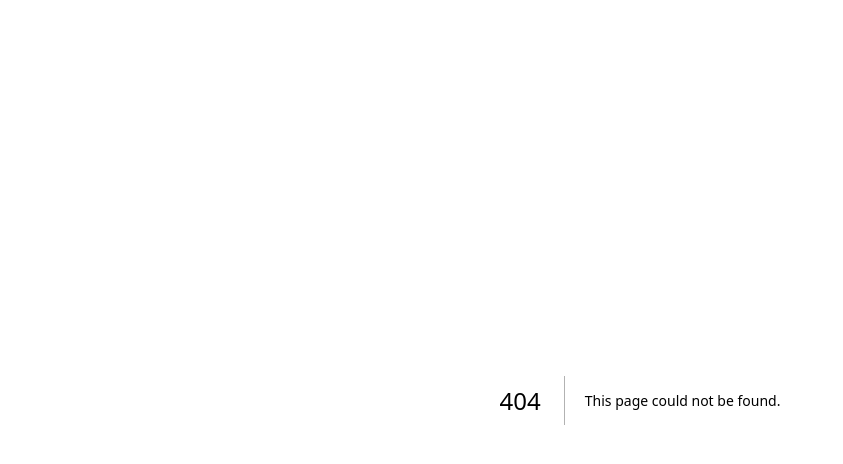
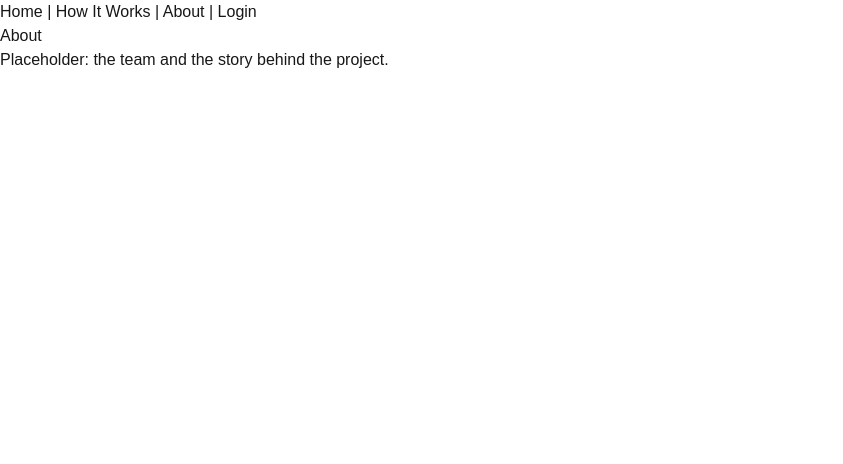
Before and after one commit to ProBracket/Capstone_Project, a Next.js app: page /about in a window 1280 px wide. Before the commit this address had no page. Shown: the top 464 px of the page, without its empty margins (0-843 px from the left). Built offline with nearby package versions, Linux system fonts and the light colour scheme.

Commit message:
Add homepage, persistent navbar, and About/How It Works placeholders

```diff
--- /dev/null
+++ b/app/about/page.tsx
@@ -0,0 +1,8 @@
+export default function About() {
+  return (
+    <main>
+      <h1>About</h1>
+      <p>Placeholder: the team and the story behind the project.</p>
+    </main>
+  );
+}
--- /dev/null
+++ b/app/homepage/page.tsx
@@ -0,0 +1,8 @@
+export default function Homepage() {
+  return (
+    <main>
+      <h1>Voice AI</h1>
+      <p>A voice-based learning companion for kids, with tools for parents to follow their progress.</p>
+    </main>
+  );
+}
--- /dev/null
+++ b/app/how-it-works/page.tsx
@@ -0,0 +1,8 @@
+export default function HowItWorks() {
+  return (
+    <main>
+      <h1>How It Works</h1>
+      <p>Placeholder: parent sets up, child talks, parent sees progress.</p>
+    </main>
+  );
+}
--- a/app/layout.tsx
+++ b/app/layout.tsx
@@ -1,6 +1,7 @@
 import type { Metadata } from "next";
 import { Geist, Geist_Mono } from "next/font/google";
 import "./globals.css";
+import Navbar from "@/components/Navbar";
 
 const geistSans = Geist({
   variable: "--font-geist-sans",
@@ -23,7 +24,10 @@ export default function RootLayout({ children }: LayoutProps<"/">) {
       lang="en"
       className={`${geistSans.variable} ${geistMono.variable} h-full antialiased`}
     >
-      <body className="min-h-full flex flex-col">{children}</body>
+      <body className="min-h-full flex flex-col">
+        <Navbar />
+        {children}
+      </body>
     </html>
   );
 }
--- /dev/null
+++ b/components/Navbar.tsx
@@ -0,0 +1,11 @@
+import Link from "next/link";
+
+export default function Navbar() {
+  return (
+    <nav>
+      <Link href="/homepage">Home</Link> |{" "}
+      <Link href="/how-it-works">How It Works</Link> |{" "}
+      <Link href="/about">About</Link> | <Link href="/login">Login</Link>
+    </nav>
+  );
+}
```
